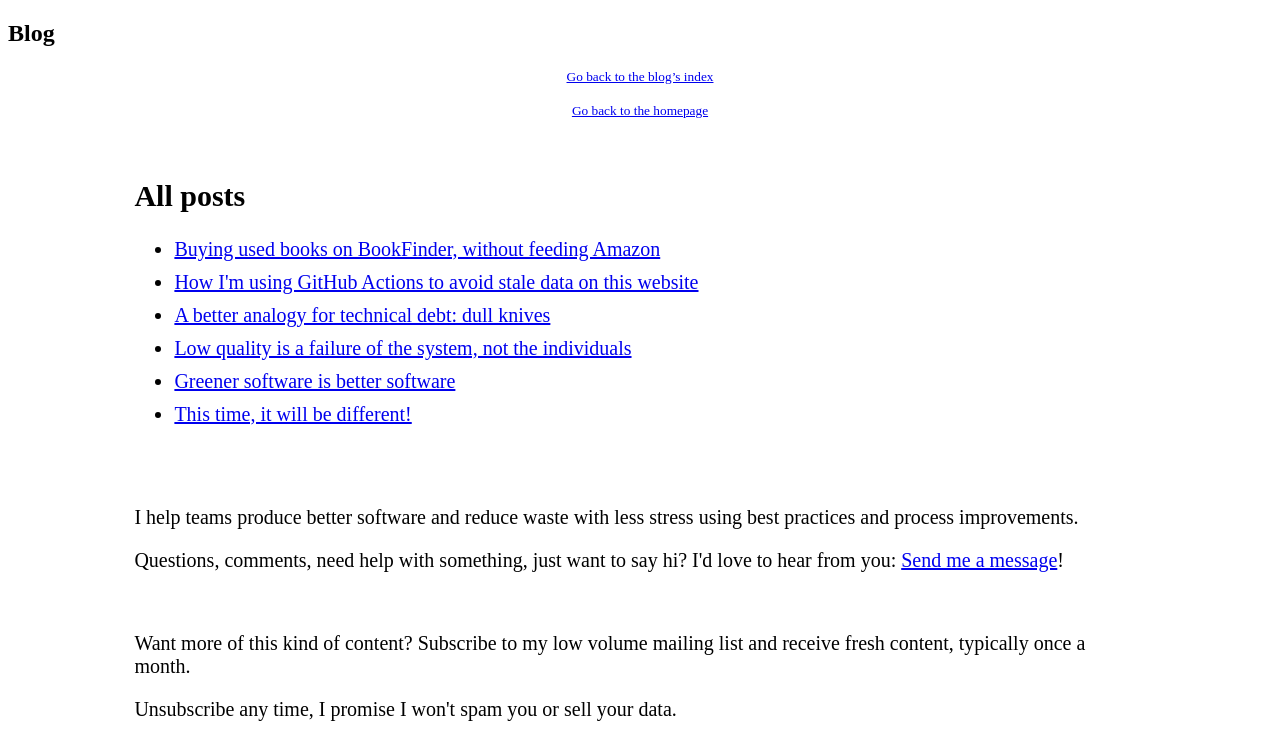
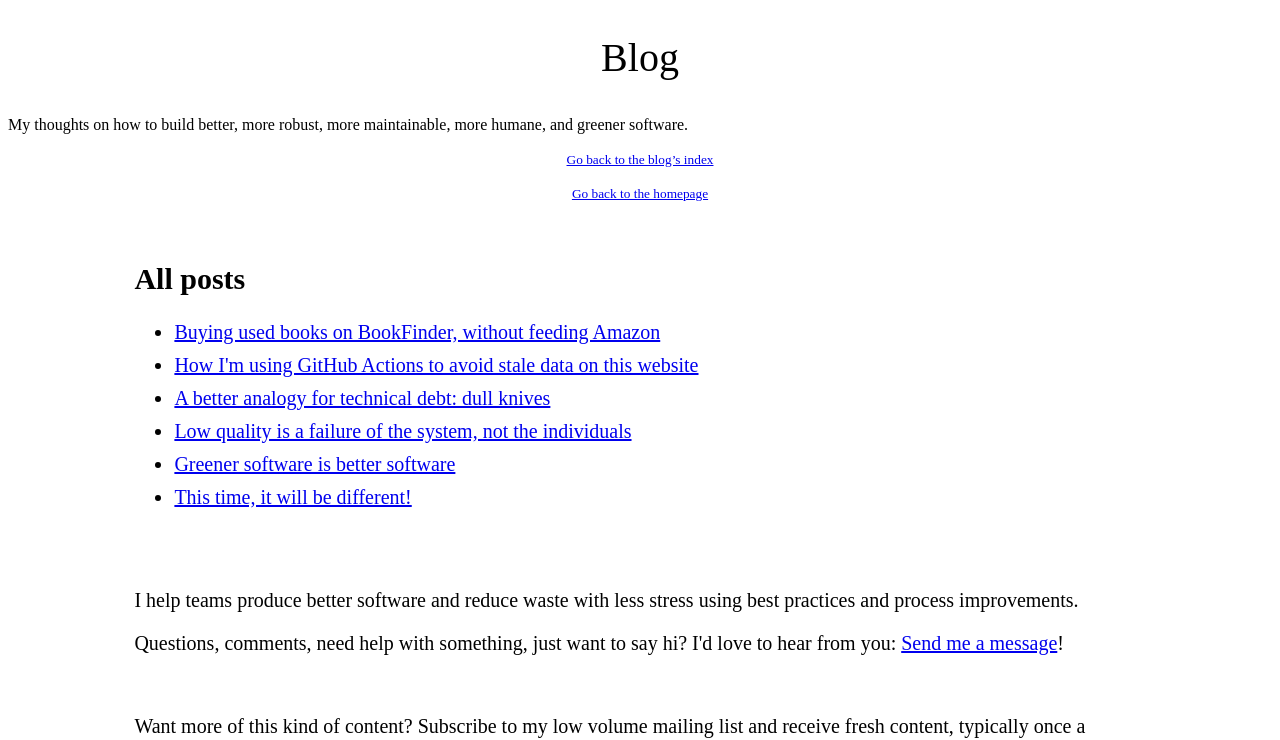
Before and after one commit to coaxial/hello, a Jekyll site: the page built from blog/index.html, in a window 1280 px wide. Shown: the top 740 px of the page. Built offline with Jekyll 4.4.1, drawn with Linux system fonts in a browser that asks for light colours; a script that is not in the unit is left out; grey boxes are pictures that could not be loaded.

Commit message:
Avoid duplicate h1 elements

```diff
--- a/assets/css/hello.scss
+++ b/assets/css/hello.scss
@@ -47,8 +47,15 @@ footer {
 
 // the greeting subtext shouldn't have any bottom margin or it will add to the
 // existing bottom margin for the whole UI element
-#title > p {
+#title > #greeting__language-container {
   margin: 0 0 0 0;
+}
+
+#title > .heading {
+  font-weight: normal;
+  font-size: 40px;
+  text-align: center;
+  line-height: 36px;
 }
 
 .back {
--- a/blog/index.html
+++ b/blog/index.html
@@ -6,7 +6,11 @@ description: Blog posts about building greener, more robust, more maintainable
 ---
 
 <div id="title" class="blog">
-  <h1>Blog</h1>
+  <p class="heading">Blog</p>
+  <p>
+    My thoughts on how to build better, more robust, more maintainable, more
+    humane, and greener software.
+  </p>
   {% include back.html %}
 </div>
 <div class="contents blog">
--- a/index.html
+++ b/index.html
@@ -5,7 +5,9 @@ permalink: /
 
 <div id="title">
   <h1 id="greeting__phrase">Hello!</h1>
-  <p><small id="greeting__language"></small></p>
+  <p id="greeting__language-container">
+    <small id="greeting__language"></small>
+  </p>
 </div>
 <div class="contents">
   <p>
```
Also changed, not shown: _layouts/post.html (+7 -2 lines).
